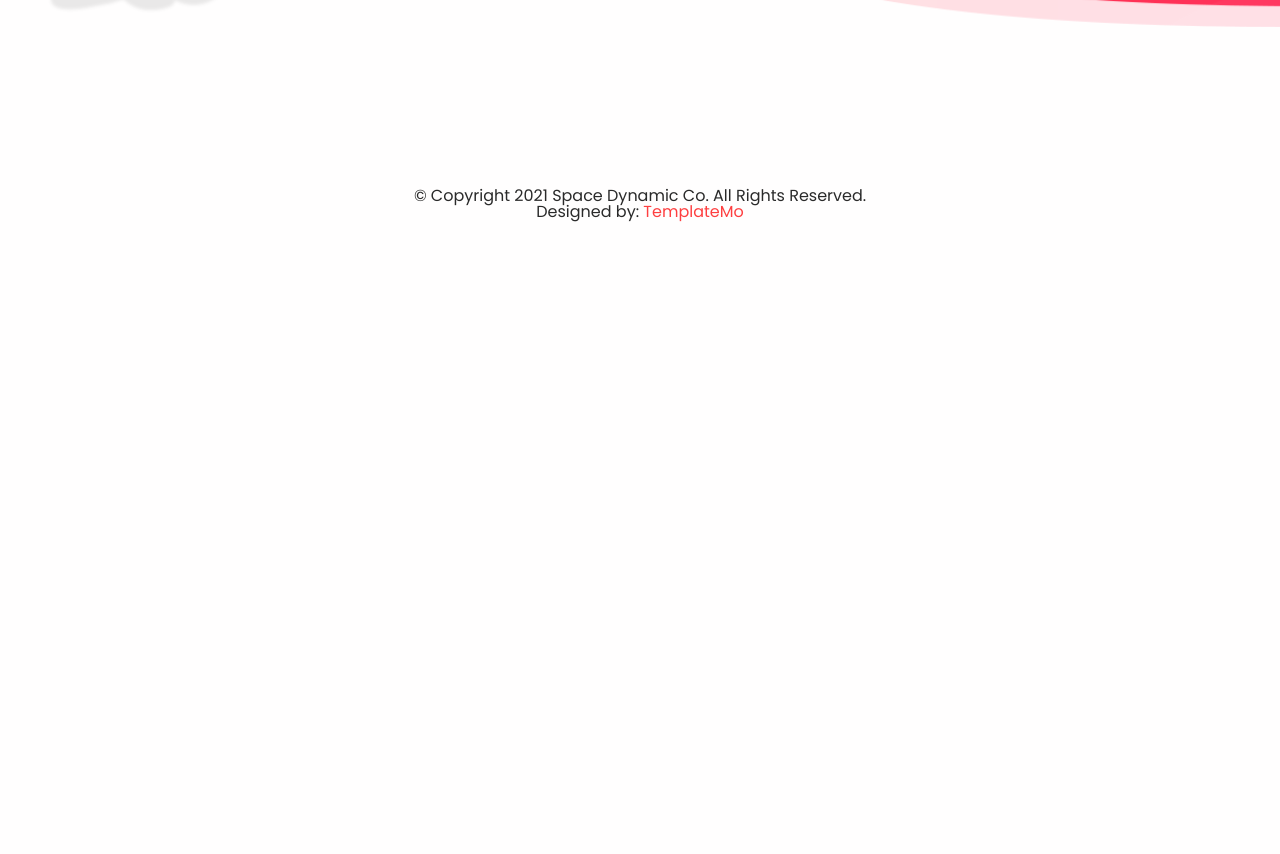
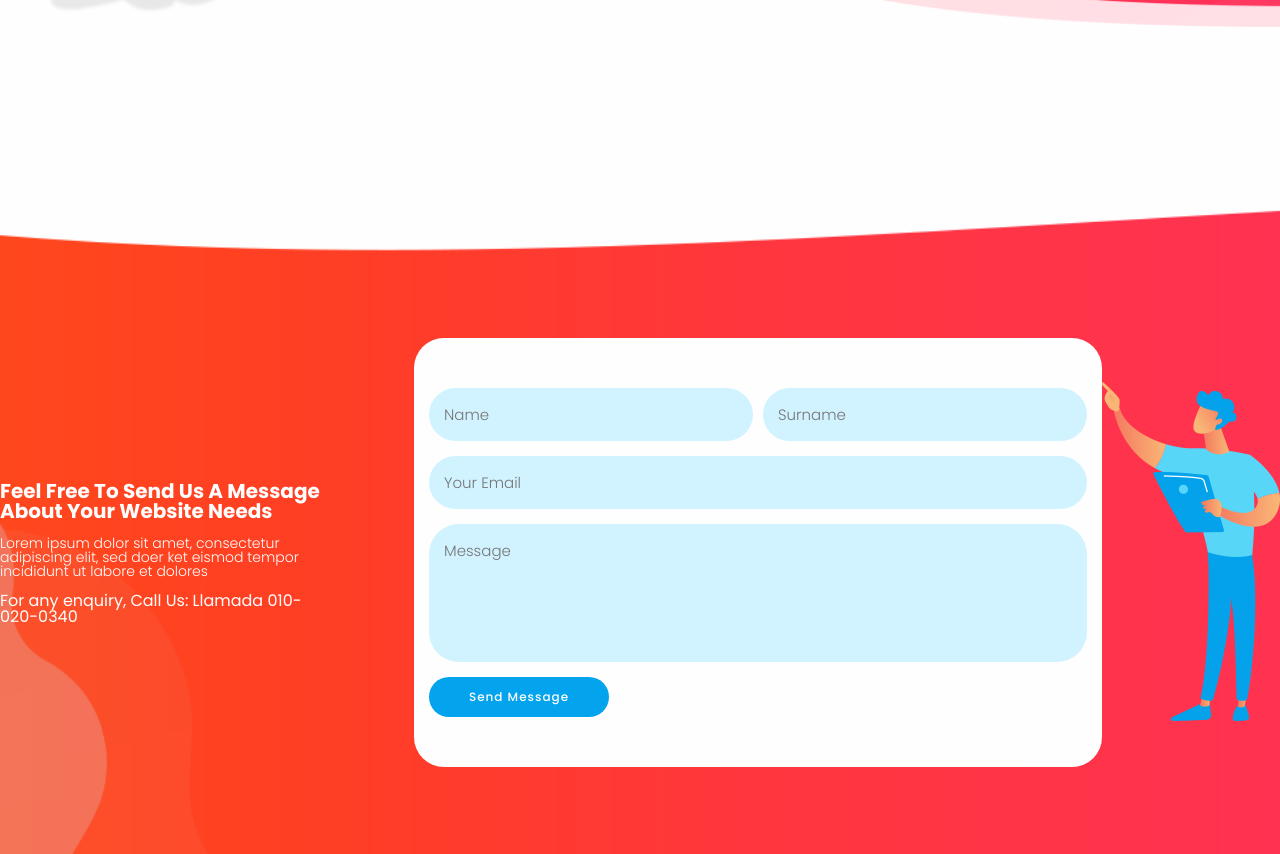
Before and after one commit to gonzalezsebastian/practica-primer-parcial, a website built with Vite: page index.html in a window 1280 px wide. Shown: the part 1348-2202 px from the top of the page. Before the commit the page ends 1571 px from the top, so only its background shows below. Built offline with nearby package versions, Linux system fonts and the light colour scheme.

Commit message:
Terminado

```diff
--- a/index.html
+++ b/index.html
@@ -97,7 +97,27 @@
       </div>
     </section>
     <section class="tercera">
-
+      <div class="contenedor">
+        <div class="informacion">
+          <h1 class="blanco">Feel Free To Send Us A Message About Your Website Needs</h1>
+          <p class="blanco">Lorem ipsum dolor sit amet, consectetur adipiscing elit, sed doer ket eismod tempor incididunt ut labore et dolores</p>
+          <h2 class="blanco">For any enquiry, Call Us: <span class="icon">Llamada</span> <span class="numero">010-020-0340</span></h2>
+        </div>
+        <div class="formulario">
+          <form>
+            <div class="fila">
+              <input class="name" type="text" placeholder="Name">
+              <input type="text" placeholder="Surname">
+            </div>
+            <input class="email" type="text" placeholder="Your Email">
+            <input class="message" type="text" placeholder="Message">
+            <button class="boton_azul">Send Message</button>
+          </form>
+          <div class="imagen">
+            <img src="/contact-decoration.png" alt="">
+          </div>
+        </div>
+      </div>
     </section>
     <footer>
       <div class="contenedor">
--- a/src/assets/styles/styles.css
+++ b/src/assets/styles/styles.css
@@ -183,10 +183,103 @@ html body .segunda .contenedor .informacion .fila .texto h1{
     margin-bottom: 15px;
 }
 
+html body .tercera .contenedor{
+    display: flex;
+    justify-content: center;
+    background-image: url(/contact-bg.png);
+    background-repeat: no-repeat;
+    background-size: cover;
+    margin-top: 100px;
+    padding-top: 150px;
+    padding-bottom: 300px;
+}
+
+html body .tercera .contenedor .informacion{
+    display: flex;
+    flex-direction: column;
+    justify-content: center;
+}
+
+html body .tercera .contenedor .informacion h1{
+    font-weight: bold;
+    font-size: 20px;
+    margin-bottom: 15px;
+}
+
+html body .tercera .contenedor .informacion p{
+    font-weight: 300;
+    font-size: 14px;
+    margin-bottom: 15px;
+}
+
+html body .tercera .contenedor .informacion .fila{
+    display: flex;
+    justify-content: space-between;
+    margin: 25px 0;
+}
+
+html body .tercera .contenedor .formulario {
+    display: flex;
+    align-items: center;
+}
+
+html body .tercera .contenedor .formulario form{
+    background-color: var(--blanco);
+    display: flex;
+    flex-direction: column;
+    margin-left: 75px;
+    padding: 50px 15px;
+    border-radius: 30px;
+}
+
+html body .tercera .contenedor .formulario form .fila{
+    display: flex;
+    flex-direction: row;
+}
+
+html body .tercera .contenedor .formulario form .fila .name{
+    margin-right: 10px;
+}
+
+html body .tercera .contenedor .formulario form input{
+    font-family: 'Poppins', sans-serif;
+    font-weight: 300;
+    font-size: 15px;
+    padding: 15px;
+    border: none;
+    background-color: #D1F3FF;
+    color: #2a2a2a;
+    border-radius: 30px;
+}
+
+html body .tercera .contenedor .formulario form .email{
+    margin: 15px 0;
+}
+
+html body .tercera .contenedor .formulario form .message{
+    padding-bottom: 100px;
+    margin-bottom: 15px;
+}
+
+html body .tercera .contenedor .formulario form button{
+    font-family: 'Poppins', sans-serif;
+    font-weight: 500;
+    font-size: 12px;
+    height: 40px;
+    letter-spacing: 1px;
+    padding: 0 20px;
+    border: none;
+    border-radius: 20px;
+    width: 180px;
+    background-color: var(--azul);
+    color: var(--blanco);
+    cursor: pointer;
+}
+
 html body footer .contenedor{
     display: flex;
     flex-direction: column;
     justify-content: center;
     align-items: center;
-    margin-top: 100px;
+    margin: 50px 0;
 }
```
